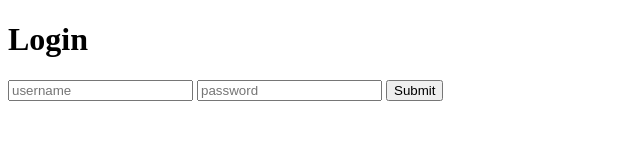
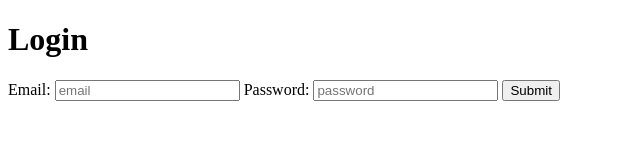
Before and after one commit to oluwaseunasuni/bootCamp, a plain HTML site: page HTML task/form.html in a window 1280 px wide. Shown: the whole page, without its empty margins (0-640 px from the left). Drawn offline with Linux system fonts and the light colour scheme.

Commit message:
added form validation

```diff
--- a/HTML task/form.html
+++ b/HTML task/form.html
@@ -10,8 +10,10 @@
     <h1>Login</h1>
 
     <form action="http://www.facebook.com">
-        <input name="username" type="text place" placeholder="username">
-        <input name="password" type="password" placeholder="password">
+        <label for="email">Email:</label>
+        <input id="email" name="username" type="email" placeholder="email" required>
+        <label for="password">Password:</label>
+        <input id="password" name="password" type="password" placeholder="password" required>
         <input type="submit">
     </form>
 
```
